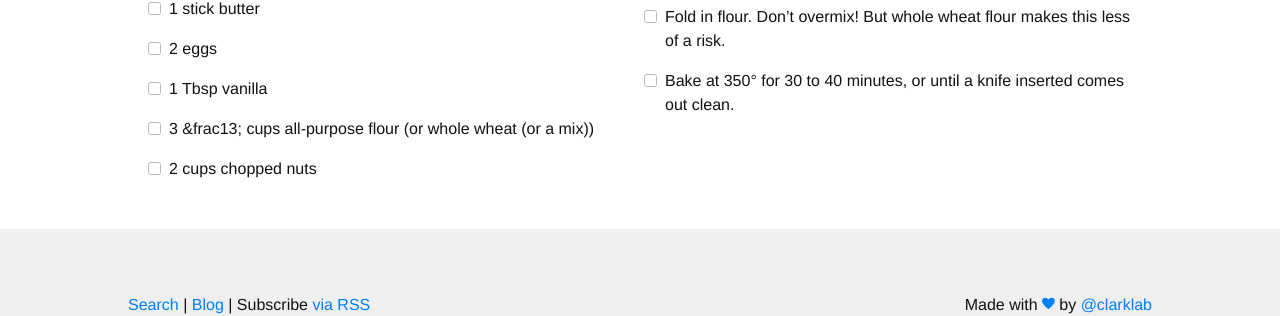
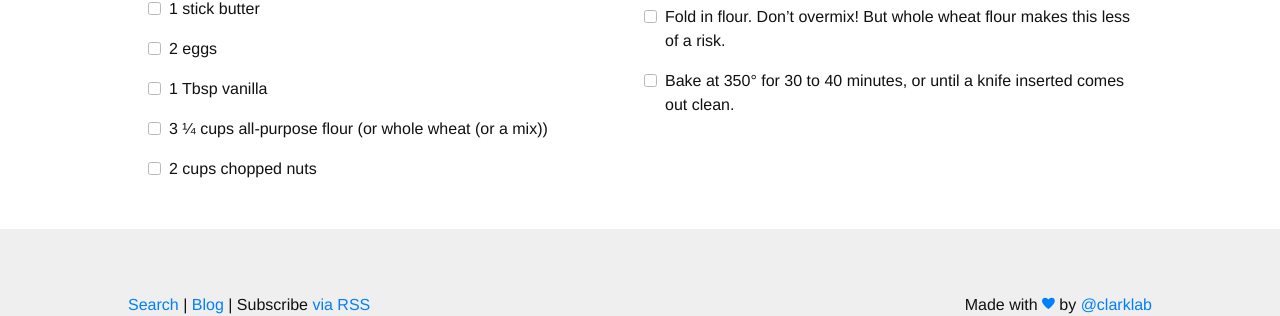
Before and after one commit to edinel/recipes, a Jekyll site: the page built from _recipes/DateNutBread.md, in a window 1280 px wide. Shown: the part 1487-1803 px from the top of the page. Built offline with Jekyll 4.4.1, drawn with Linux system fonts in a browser that asks for light colours; nearby versions of some CDN libraries; some web fonts are replaced; some of the changed lines change nothing that is shown.

Commit message:
I hate html escaping

```diff
--- a/_recipes/DateNutBread.md
+++ b/_recipes/DateNutBread.md
@@ -12,7 +12,7 @@ ingredients:
     - "1 stick butter"
     - "2 eggs"
     - "1 Tbsp vanilla"
-    - "3 &frac13; cups all-purpose flour (or whole wheat (or a mix))"
+    - "3 &frac14; cups all-purpose flour (or whole wheat (or a mix))"
     - "2 cups chopped nuts"
 
 
```
